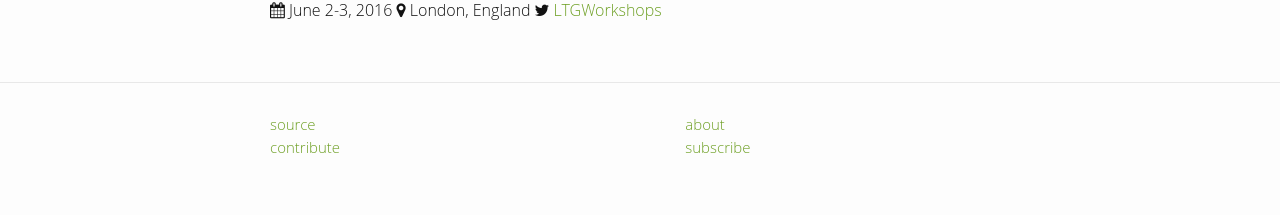
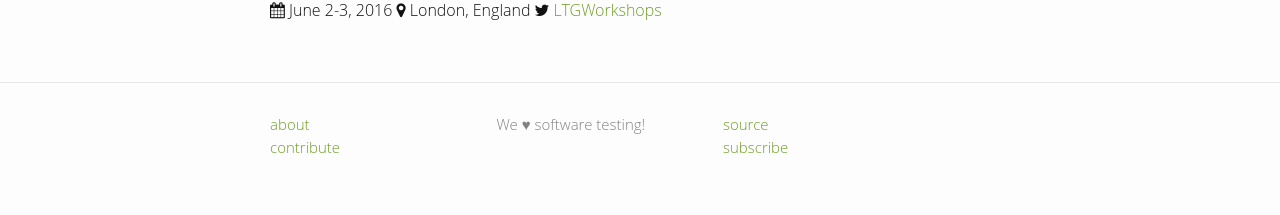
Before and after one commit to TestingConferences/testingconferences.github.io, a Jekyll site: the page built from index.html, in a window 1280 px wide. Shown: the part 2078-2293 px from the top of the page. Built offline with Jekyll 4.4.1, drawn with Linux system fonts in a browser that asks for light colours.

Commit message:
Added we heart testing for #20

```diff
--- a/_includes/footer.html
+++ b/_includes/footer.html
@@ -4,21 +4,22 @@
 
 
     <div class="footer-col-wrapper">
-      <div class="footer-col  footer-col-1">
+      <div class="footer-col footer-col-1">
         <ul class="contact-list">
-          <li><a href="https://github.com/{{ site.github_username }}/ckenst.github.io">source</a></li>
+          <li><a href="/about">about</a></li>
           <li><a href="https://github.com/{{ site.github_username }}/ckenst.github.io/blob/master/_data/current.yml">contribute</a></li>
         </ul>
       </div>
 
-      <div class="footer-col  footer-col-2">
+      <div class="footer-col footer-col-2">
         <ul class="contact-list">
+          We ♥ software testing!
         </ul>
       </div>
 
       <div class="footer-col  footer-col-3">
         <ul class="contact-list">
-          <li><a href="/about">about</a></li>
+          <li><a href="https://github.com/{{ site.github_username }}/ckenst.github.io">source</a></li>
           <li><a href="{{ "/feed.xml" | prepend: site.baseurl }}">subscribe </a></li>
       </ul>
       </div>
--- a/_sass/_layout.scss
+++ b/_sass/_layout.scss
@@ -134,18 +134,18 @@
 }
 
 .footer-col-1 {
-    width: -webkit-calc(35% - (#{$spacing-unit} / 2));
-    width:         calc(35% - (#{$spacing-unit} / 2));
+    width: -webkit-calc(30% - (#{$spacing-unit} / 2));
+    width:         calc(30% - (#{$spacing-unit} / 2));
 }
 
 .footer-col-2 {
-    width: -webkit-calc(20% - (#{$spacing-unit} / 2));
-    width:         calc(20% - (#{$spacing-unit} / 2));
+    width: -webkit-calc(30% - (#{$spacing-unit} / 2));
+    width:         calc(30% - (#{$spacing-unit} / 2));
 }
 
 .footer-col-3 {
-    width: -webkit-calc(45% - (#{$spacing-unit} / 2));
-    width:         calc(45% - (#{$spacing-unit} / 2));
+    width: -webkit-calc(40% - (#{$spacing-unit} / 2));
+    width:         calc(40% - (#{$spacing-unit} / 2));
 }
 
 @include media-query($on-laptop) {
```
